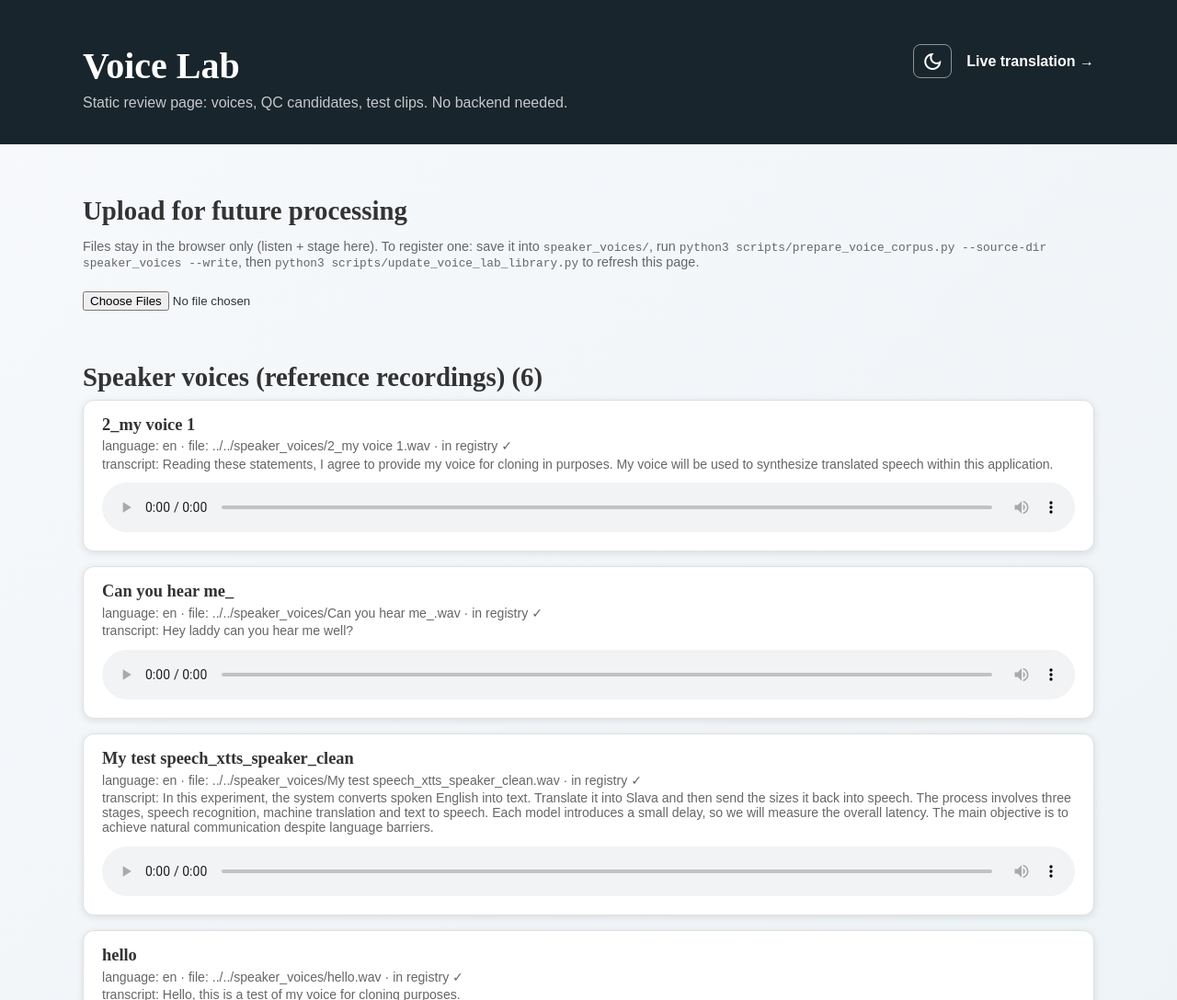
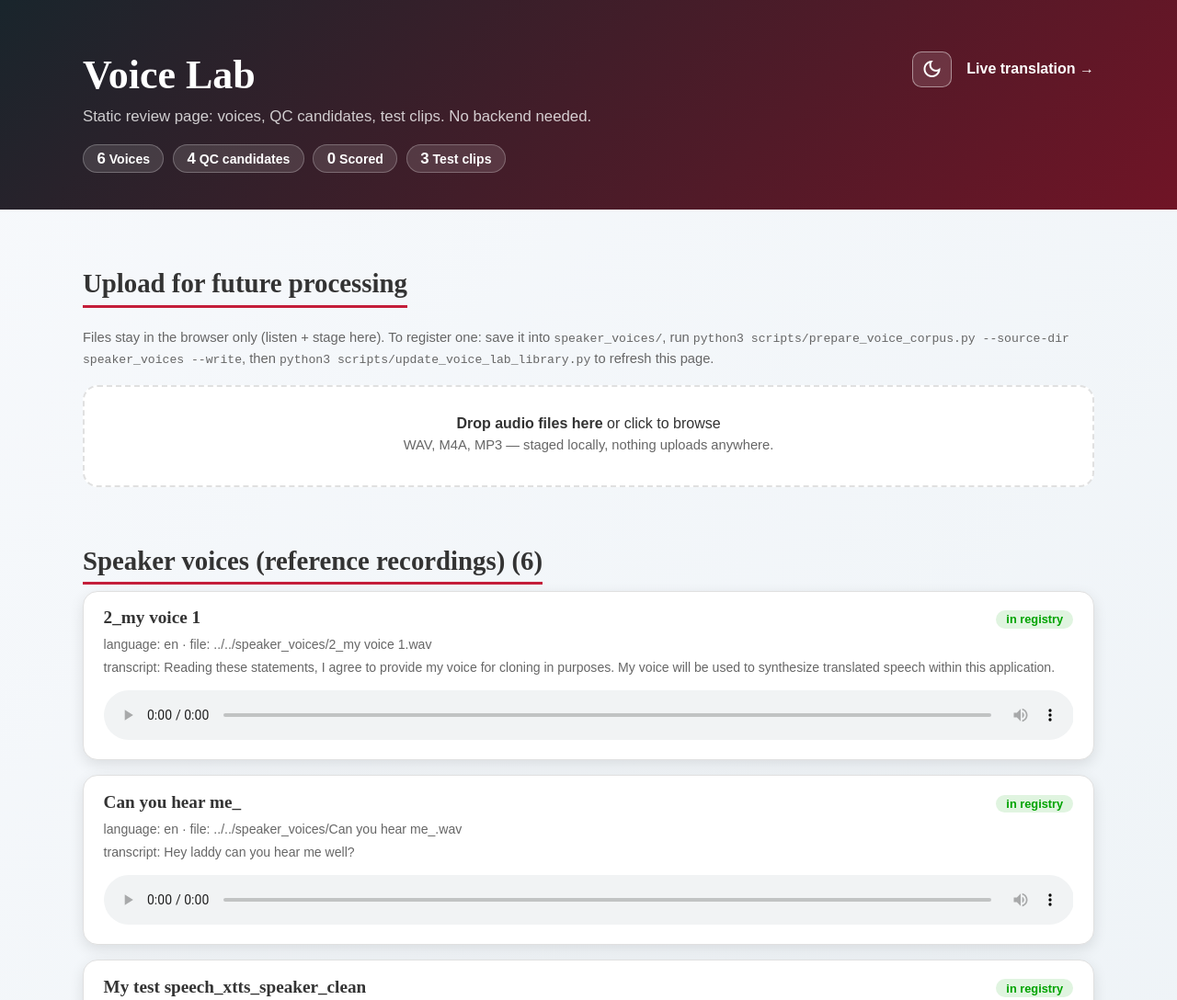
Before and after one commit to brusnyak/bp, a website: page ui/voice-lab/lab.html in a window 1280 px wide. Shown: the top 1088 px of the page at 92% size. Drawn offline with nearby package versions, Linux system fonts and the light colour scheme.

Commit message:
feat(captions+lab): subtitle strip, house styling, makefile trim, startup fix
- Live UI renders caption_partial on a projector-friendly subtitle
  strip (final transcript pins the line). T044 plumbing now visible.
- Lab page: Lingonberry hero, stat chips, dropzone, pills, theme
  toggle; audio URLs encoded (spaced names); blob URLs revoked.
- Fix: makedirs processed/voice_qc in create_app — StaticFiles
  raises on clean checkouts otherwise (proven with repro).
- Makefile: run/lab only (+infra); install/test/clean fixed.
- PLAN.md tracker added.

Verified: py_compile, node --check x2, hardware 7/7, live boot
status/lab/live all 200. Subagent verifiers unavailable (free-tier
wall); self-reviewed instead. Local branch, no push.

```diff
--- a/ui/voice-lab/lab-style.css
+++ b/ui/voice-lab/lab-style.css
@@ -1,4 +1,4 @@
-/* Voice Lab — same visual language as the main pages (global-styles.css variables). */
+/* Voice Lab — house style: global-styles.css variables, 1rem cards, soft shadow. */
 body {
   margin: 0;
   padding: 0;
@@ -7,14 +7,14 @@ body {
   background-color: var(--background-color-start);
 }
 
-a { color: var(--primary-color); text-decoration: none; }
+a { color: var(--primary-color); text-decoration: none; transition: color 0.3s ease; }
 a:hover { color: var(--primary-color-dark); text-decoration: underline; }
 
-/* Hero band — mirrors the home page hero section color */
+/* Hero band */
 .lab-hero {
-  background-color: var(--section-bg-hero);
+  background: linear-gradient(135deg, var(--dark-blue) 0%, var(--deep-berry) 130%);
   color: #fff;
-  padding: 3rem 1.5rem 2.25rem;
+  padding: 3.5rem 1.5rem 2.5rem;
 }
 .lab-hero-inner {
   max-width: 1100px;
@@ -26,52 +26,104 @@ a:hover { color: var(--primary-color-dark); text-decoration: underline; }
 }
 .lab-hero h1 {
   font-family: var(--font-heading);
-  font-size: 2.5rem;
+  font-size: 2.75rem;
   margin: 0;
   color: #fff;
+  line-height: 1.2;
 }
-.lab-sub { margin: 0.5rem 0 0; color: rgba(255, 255, 255, 0.75); }
+.lab-sub { margin: 0.5rem 0 1.25rem; color: rgba(255, 255, 255, 0.78); font-size: 1.05rem; }
 .lab-nav { display: flex; align-items: center; gap: 1rem; white-space: nowrap; }
 .lab-nav a { color: #fff; font-weight: 600; }
 .theme-toggle-btn {
-  background: transparent;
-  border: 1px solid rgba(255, 255, 255, 0.5);
-  border-radius: 8px;
+  background: rgba(255, 255, 255, 0.12);
+  border: 1px solid rgba(255, 255, 255, 0.45);
+  border-radius: 10px;
   color: #fff;
   cursor: pointer;
-  padding: 0.35rem 0.5rem;
+  padding: 0.4rem 0.55rem;
   line-height: 0;
 }
+.theme-toggle-btn:hover { background: rgba(255, 255, 255, 0.22); }
+
+/* Stat chips */
+.lab-stats { display: flex; flex-wrap: wrap; gap: 0.6rem; }
+.lab-stat {
+  background: rgba(255, 255, 255, 0.12);
+  border: 1px solid rgba(255, 255, 255, 0.25);
+  border-radius: 999px;
+  padding: 0.3rem 0.9rem;
+  font-size: 0.88rem;
+  font-weight: 600;
+}
+.lab-stat strong { font-size: 1.05rem; margin-right: 0.25rem; }
 
 /* Content */
-.lab-container { max-width: 1100px; margin: 0 auto; padding: 2rem 1.5rem 4rem; }
+.lab-container { max-width: 1100px; margin: 0 auto; padding: 2.5rem 1.5rem 4rem; }
 section { margin-bottom: 2.5rem; }
-h2 {
+section > h2 {
   font-family: var(--font-heading);
   font-size: 1.8rem;
-  margin-bottom: 0.5rem;
+  margin-bottom: 0.4rem;
+  padding-bottom: 0.4rem;
+  border-bottom: 3px solid var(--primary-color);
+  display: inline-block;
 }
-.lab-hint { color: var(--secondary-color); font-size: 0.9rem; }
-.lab-hint code { font-size: 0.8rem; }
+.lab-hint { color: var(--secondary-color); font-size: 0.92rem; line-height: 1.6; }
+.lab-hint code { font-size: 0.82rem; }
 
-/* Cards — surface + shadow, like home feature cards */
+/* Upload dropzone */
+.lab-dropzone {
+  border: 2px dashed var(--border-color);
+  border-radius: 1rem;
+  background: var(--surface-color);
+  padding: 1.75rem;
+  text-align: center;
+  cursor: pointer;
+  transition: border-color 0.2s ease, background-color 0.2s ease;
+  margin-top: 1rem;
+}
+.lab-dropzone:hover, .lab-dropzone.dragover {
+  border-color: var(--primary-color);
+  background: var(--light-berry);
+}
+[data-theme="dark"] .lab-dropzone:hover, [data-theme="dark"] .lab-dropzone.dragover {
+  background: rgba(255, 64, 129, 0.08);
+}
+.lab-dropzone input { display: none; }
+.lab-dropzone p { margin: 0.2rem 0; }
+
+/* Cards — same language as home feature cards */
 .lab-card {
   background: var(--surface-color);
   border: 1px solid var(--border-color);
-  border-radius: 12px;
-  box-shadow: 0 2px 8px var(--shadow-color);
-  padding: 1rem 1.25rem;
+  border-radius: 1rem;
+  box-shadow: 0 5px 15px var(--shadow-color);
+  padding: 1.1rem 1.35rem;
   margin-bottom: 1rem;
 }
-.lab-card h4 { margin: 0 0 0.3rem; font-family: var(--font-heading); font-size: 1.15rem; }
-.lab-meta { font-size: 0.88rem; color: var(--secondary-color); margin: 0.2rem 0; }
+.lab-card h4 { margin: 0 0 0.3rem; font-family: var(--font-heading); font-size: 1.2rem; }
+.lab-card-top { display: flex; justify-content: space-between; align-items: baseline; gap: 1rem; }
+.lab-meta { font-size: 0.88rem; color: var(--secondary-color); margin: 0.2rem 0; line-height: 1.55; }
 .lab-card audio { width: 100%; margin-top: 0.6rem; }
 
-#uploadInput {
-  margin: 0.5rem 0 1rem;
-  color: var(--text-color);
+/* Pills */
+.pill {
+  display: inline-block;
+  border-radius: 999px;
+  padding: 0.15rem 0.7rem;
+  font-size: 0.8rem;
+  font-weight: 700;
+  white-space: nowrap;
 }
+.pill.pass { background: rgba(0, 163, 0, 0.12); color: var(--log-success-color); }
+.pill.fail { background: rgba(211, 47, 47, 0.1); color: var(--danger-color); }
+.pill.idle { background: var(--soft-gray); color: var(--secondary-color); }
+.pass { color: var(--log-success-color); }
+.fail { color: var(--danger-color); }
 
 .lab-error { color: var(--danger-color); margin-bottom: 1rem; }
-.pass { color: var(--log-success-color); }
-.fail { color: var(--danger-color); }
+
+@media (max-width: 700px) {
+  .lab-hero-inner { flex-direction: column; }
+  .lab-hero h1 { font-size: 2rem; }
+}
--- a/ui/voice-lab/lab.html
+++ b/ui/voice-lab/lab.html
@@ -15,6 +15,7 @@
         <div>
           <h1>Voice Lab</h1>
           <p class="lab-sub">Static review page: voices, QC candidates, test clips. No backend needed.</p>
+          <div class="lab-stats" id="statStrip"></div>
         </div>
         <nav class="lab-nav">
           <button id="theme-toggle" class="theme-toggle-btn" aria-label="Toggle theme">
@@ -31,7 +32,11 @@
         <p class="lab-hint">Files stay in the browser only (listen + stage here). To register one: save it into
           <code>speaker_voices/</code>, run <code>python3 scripts/prepare_voice_corpus.py --source-dir speaker_voices --write</code>,
           then <code>python3 scripts/update_voice_lab_library.py</code> to refresh this page.</p>
-        <input type="file" id="uploadInput" accept="audio/*" multiple />
+        <div class="lab-dropzone" id="dropzone">
+          <input type="file" id="uploadInput" accept="audio/*" multiple />
+          <p><strong>Drop audio files here</strong> or click to browse</p>
+          <p class="lab-hint">WAV, M4A, MP3 — staged locally, nothing uploads anywhere.</p>
+        </div>
         <div id="uploadList"></div>
       </section>
 
@@ -41,9 +46,8 @@
         <h2>Refresh this page data</h2>
         <p class="lab-hint"><code>python3 scripts/update_voice_lab_library.py</code> rescans
           <code>speaker_voices/</code>, <code>processed/voice_qc/</code>, <code>test/</code> into
-          <code>ui/voice-lab/library.json</code>. Or <code>make library</code>. Live system status
-          (engines, hardware backends) is at <code>/api/voice-lab/status</code> while the backend runs
-          (<code>make run</code>).</p>
+          <code>ui/voice-lab/library.json</code>. Live system status (engines, hardware backends) is at
+          <code>/api/voice-lab/status</code> while the backend runs (<code>make run</code>).</p>
       </section>
     </main>
 
--- a/ui/voice-lab/lab.js
+++ b/ui/voice-lab/lab.js
@@ -19,18 +19,36 @@
     return a;
   }
 
+  function pill(text, kind) {
+    return el("span", "pill " + kind, text);
+  }
+
   function metaLine(parts) {
     return el("p", "lab-meta", parts.filter(Boolean).join(" · "));
   }
 
   function itemCard(item, sectionId) {
     const card = el("div", "lab-card");
-    card.appendChild(el("h4", null, item.name));
+    const top = el("div", "lab-card-top");
+    top.appendChild(el("h4", null, item.name));
+    if (sectionId === "qc") {
+      if (item.similarity === undefined || item.similarity === null) {
+        top.appendChild(pill("not scored", "idle"));
+      } else {
+        top.appendChild(pill(
+          item.similarity >= THRESHOLD ? "✓ pass" : "✗ below",
+          item.similarity >= THRESHOLD ? "pass" : "fail"));
+      }
+    } else if (sectionId === "voices") {
+      top.appendChild(pill(
+        item.in_registry ? "in registry" : "not registered",
+        item.in_registry ? "pass" : "fail"));
+    }
+    card.appendChild(top);
     if (sectionId === "voices") {
       card.appendChild(metaLine([
         "language: " + (item.language || "?"),
         "file: " + item.file,
-        item.in_registry ? "in registry ✓" : "NOT in registry ✗",
       ]));
       if (item.transcript) card.appendChild(metaLine(["transcript: " + item.transcript]));
     } else if (sectionId === "qc") {
@@ -40,16 +58,9 @@
         item.sample_rate ? item.sample_rate + " Hz" : null,
         item.synthesis_latency_s !== undefined && item.synthesis_latency_s !== null
           ? "synth: " + item.synthesis_latency_s + "s" : null,
+        item.similarity !== undefined && item.similarity !== null
+          ? "similarity: " + item.similarity.toFixed(4) + " (ref " + THRESHOLD + ")" : null,
       ]));
-      if (item.similarity === undefined || item.similarity === null) {
-        card.appendChild(metaLine(["similarity: — (run --score-only in the qc venv)"]));
-      } else {
-        const p = el("p", "lab-meta",
-          "similarity: " + item.similarity.toFixed(4) +
-          " (ref " + THRESHOLD + ") " + (item.similarity >= THRESHOLD ? "✓ pass" : "✗ below"));
-        p.classList.add(item.similarity >= THRESHOLD ? "pass" : "fail");
-        card.appendChild(p);
-      }
     } else if (sectionId === "test") {
       card.appendChild(metaLine(["file: " + item.file]));
       if (item.transcript) card.appendChild(metaLine(["ground truth: " + item.transcript]));
@@ -58,7 +69,26 @@
     return card;
   }
 
+  function renderStats(library) {
+    const strip = document.getElementById("statStrip");
+    const counts = {};
+    library.sections.forEach((s) => { counts[s.id] = s.items.length; });
+    const scored = (library.sections.find((s) => s.id === "qc") || { items: [] }).items
+      .filter((i) => i.similarity !== undefined && i.similarity !== null).length;
+    [
+      ["Voices", counts.voices || 0],
+      ["QC candidates", counts.qc || 0],
+      ["Scored", scored],
+      ["Test clips", counts.test || 0],
+    ].forEach(([label, n]) => {
+      const chip = el("span", "lab-stat", label);
+      chip.prepend(el("strong", null, String(n)));
+      strip.appendChild(chip);
+    });
+  }
+
   function renderLibrary(library) {
+    renderStats(library);
     const host = document.getElementById("librarySections");
     library.sections.forEach((section) => {
       const s = document.createElement("section");
@@ -71,25 +101,47 @@
     });
   }
 
-  function setupUpload() {
-    const input = document.getElementById("uploadInput");
+  let stagedURLs = [];
+  function stageFiles(files) {
+    stagedURLs.forEach((u) => URL.revokeObjectURL(u)); // don't leak blobs across re-stages
+    stagedURLs = [];
     const list = document.getElementById("uploadList");
-    input.addEventListener("change", () => {
     list.innerHTML = "";
-      Array.from(input.files).forEach((f) => {
+    Array.from(files).forEach((f) => {
+      const url = URL.createObjectURL(f);
+      stagedURLs.push(url);
       const card = el("div", "lab-card");
-        card.appendChild(el("h4", null, f.name));
+      const top = el("div", "lab-card-top");
+      top.appendChild(el("h4", null, f.name));
+      top.appendChild(pill("staged, not saved", "idle"));
+      card.appendChild(top);
       card.appendChild(metaLine([
         (f.size / 1024).toFixed(0) + " KB",
         f.type || "unknown type",
-          "staged, not saved →",
       ]));
       card.appendChild(metaLine([
         "next: save to speaker_voices/ → prepare_voice_corpus.py → update_voice_lab_library.py",
       ]));
-        card.appendChild(audioEl(URL.createObjectURL(f)));
+      card.appendChild(audioEl(url));
       list.appendChild(card);
     });
+  }
+
+  function setupUpload() {
+    const zone = document.getElementById("dropzone");
+    const input = document.getElementById("uploadInput");
+    zone.addEventListener("click", () => input.click());
+    input.addEventListener("change", () => { if (input.files.length) stageFiles(input.files); });
+    ["dragenter", "dragover"].forEach((ev) => zone.addEventListener(ev, (e) => {
+      e.preventDefault();
+      zone.classList.add("dragover");
+    }));
+    ["dragleave", "drop"].forEach((ev) => zone.addEventListener(ev, (e) => {
+      e.preventDefault();
+      zone.classList.remove("dragover");
+    }));
+    zone.addEventListener("drop", (e) => {
+      if (e.dataTransfer && e.dataTransfer.files.length) stageFiles(e.dataTransfer.files);
     });
   }
 
```
Also changed, not shown: PLAN.md (+3 -2 lines), ui/live-speech/live-script.js (+9 -0 lines), ui/live-speech/live-style.css (+29 -0 lines), ui/live-speech/live.html (+13 -0 lines), 2 other files. Lines whose indentation alone changed are shown as unchanged.
